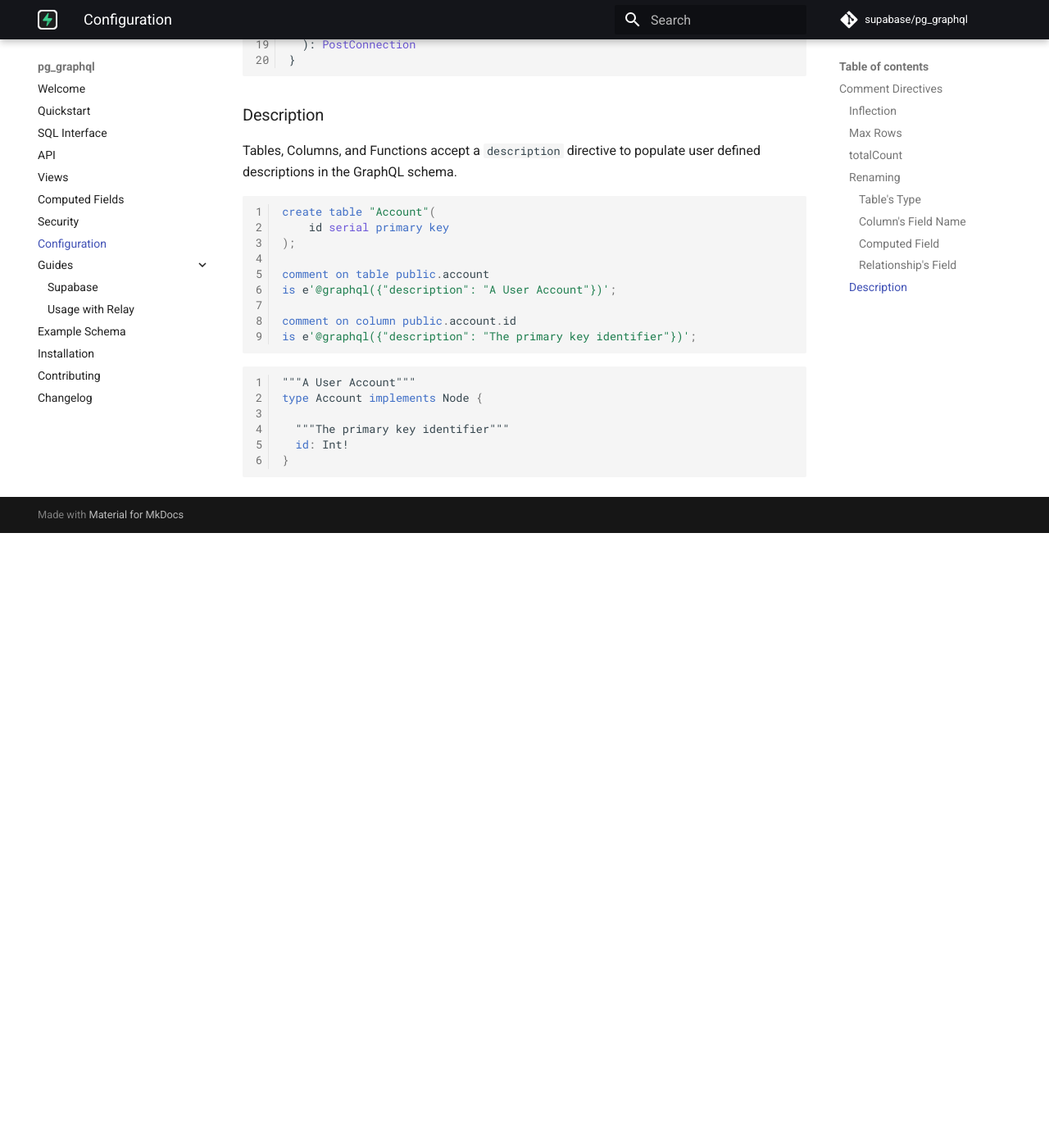
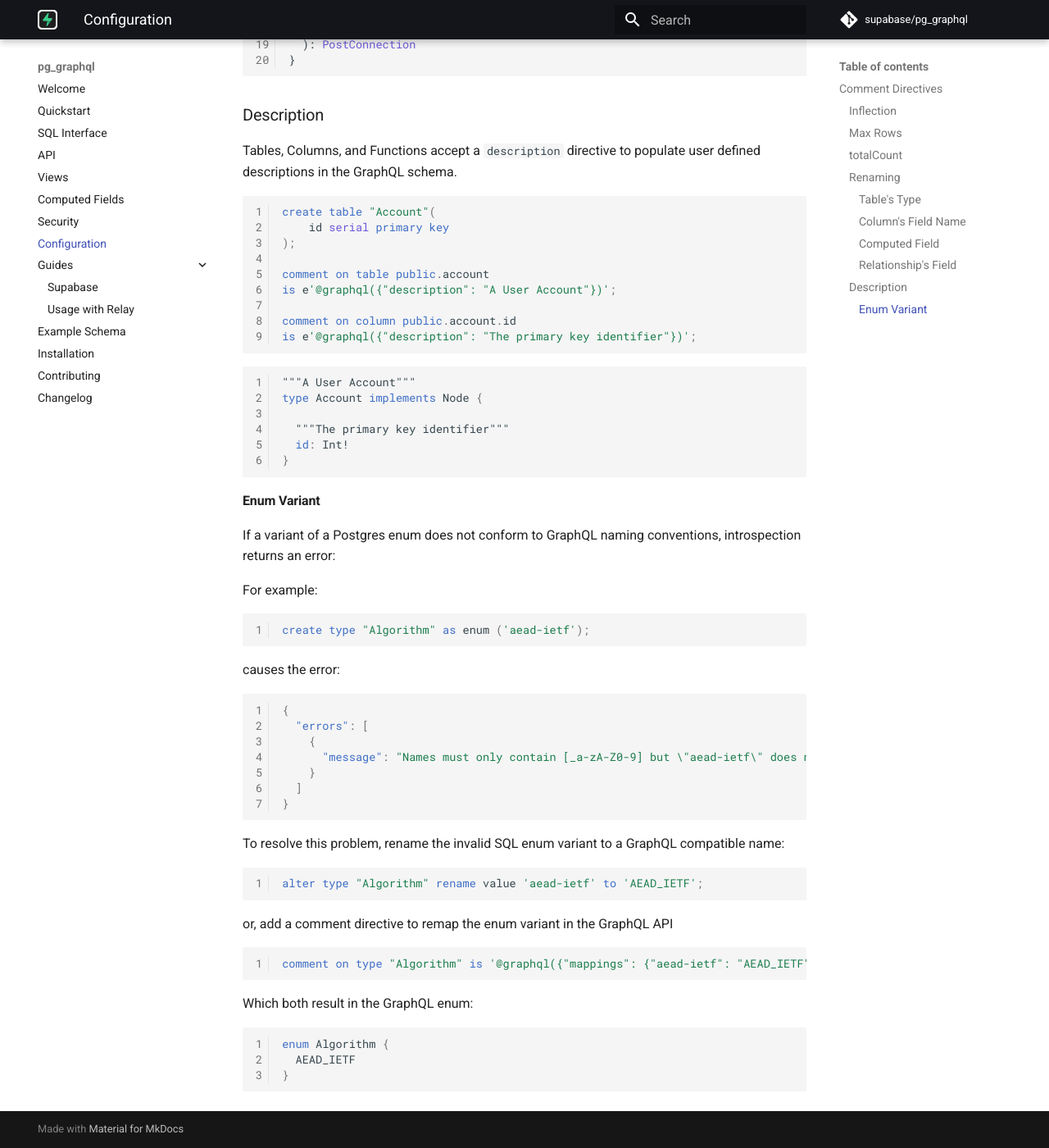
Before and after one commit to supabase/pg_graphql, an MkDocs documentation site: the page built from docs/configuration.md, in a window 1280 px wide and 1400 px high, scrolled down 4531 px. Shown: the whole window at 82% size. Built offline with MkDocs 1.6.1 and Material for MkDocs 9.7.7, drawn with Linux system fonts in a browser that asks for light colours; comment, search, counter and statistics services are not loaded; before the commit the page ends 5181 px from its top, so only the background shows below that.

Commit message:
add docs for enum remapping

````diff
--- a/docs/configuration.md
+++ b/docs/configuration.md
@@ -246,3 +246,43 @@ type Account implements Node {
   id: Int!
 }
 ```
+
+#### Enum Variant
+
+If a variant of a Postgres enum does not conform to GraphQL naming conventions, introspection returns an error:
+
+For example:
+```sql
+create type "Algorithm" as enum ('aead-ietf');
+```
+
+causes the error:
+
+```json
+{
+  "errors": [
+    {
+      "message": "Names must only contain [_a-zA-Z0-9] but \"aead-ietf\" does not.",
+    }
+  ]
+}
+```
+
+To resolve this problem, rename the invalid SQL enum variant to a GraphQL compatible name:
+
+```sql
+alter type "Algorithm" rename value 'aead-ietf' to 'AEAD_IETF';
+```
+
+or, add a comment directive to remap the enum variant in the GraphQL API
+
+```sql
+comment on type "Algorithm" is '@graphql({"mappings": {"aead-ietf": "AEAD_IETF"}})';
+```
+
+Which both result in the GraphQL enum:
+```graphql
+enum Algorithm {
+  AEAD_IETF
+}
+```
````
Also changed, not shown: docs/changelog.md (+1 -0 lines).
